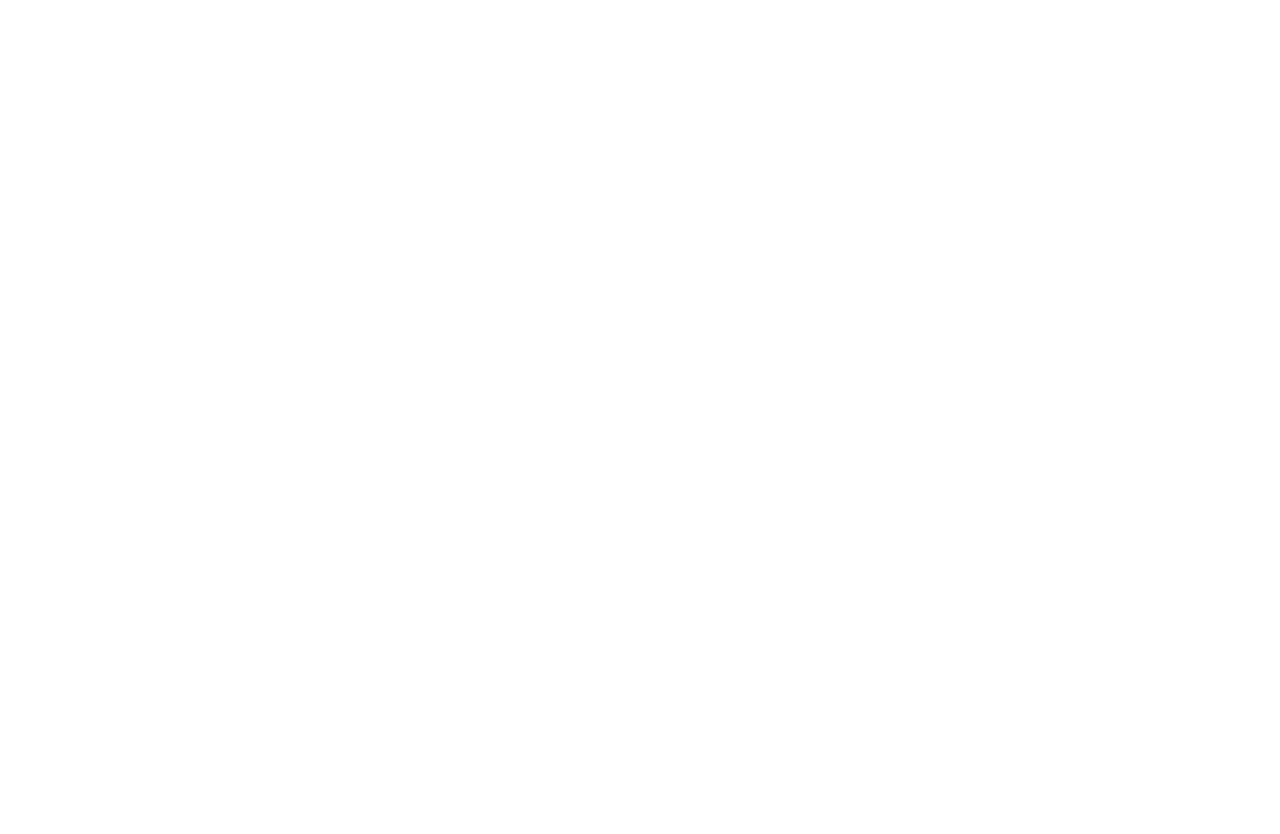
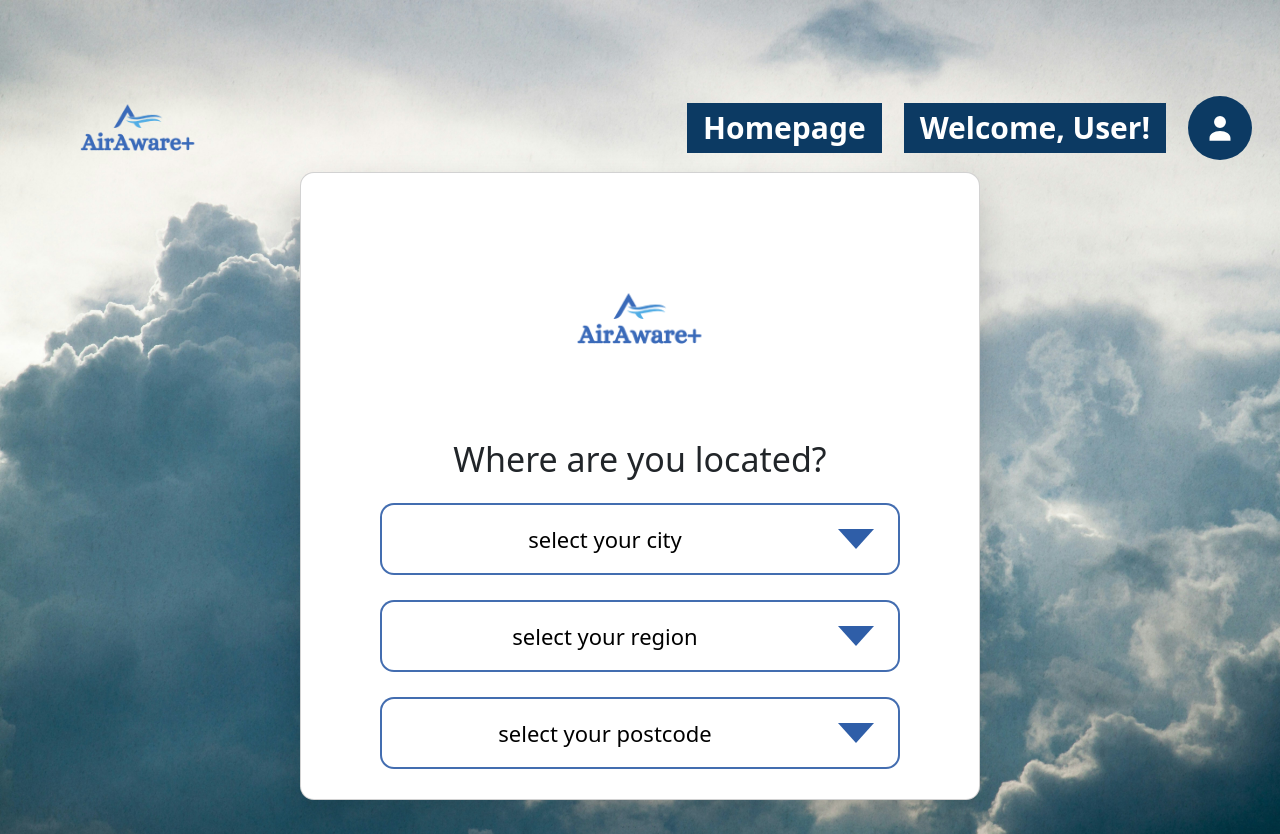
Before and after one commit to LeanneCodes/AirAware, a website: page public/location/location.html in a window 1280 px wide. Before the commit the page ends 800 px from the top, so only its background shows below. Drawn offline with nearby package versions, Linux system fonts and the light colour scheme; files that its build step writes are made by us from their sources; files whose address does not match are found by name.

Commit message:
location page done

```diff
--- a/public/location/location.html
+++ b/public/location/location.html
@@ -13,7 +13,7 @@
     crossorigin="anonymous"
   />
 
-  <link rel="stylesheet" href="./css/style.css" />
+  <link rel="stylesheet" href="style.css" />
 
   <script
     src="https://cdn.jsdelivr.net/npm/bootstrap@5.3.8/dist/js/bootstrap.bundle.min.js"
@@ -25,7 +25,57 @@
   <script src="./js/location.js" defer></script>
 </head>
 
-<body>
+<body class="page">
+  <nav class="nav">
 
+    <a class="navleft" href="../homepage/homepage.html" aria-label="AirAware Home">
+      <img class="brandlogo" src="../assets/logo-clear-bg.png" alt="AirAware+" />
+    </a>
+
+
+    <div class="navright">
+      <a class="chip" href="../homepage/homepage.html">Homepage</a> <!-- not sure abt href in here-->
+      <a class="chip" href="../homepage/homepage.html">Welcome, User!</a> <!-- not sure abt href in here-->
+
+      <a class="profile" href="../homepage/homepage.html"aria-label="Profile"> <!-- not sure abt href in here-->
+        <svg viewBox="0 0 24 24" aria-hidden="true">
+          <path
+            d="M12 12a4.2 4.2 0 1 0-4.2-4.2A4.2 4.2 0 0 0 12 12Zm0 2.2c-4.1 0-7.4 2.2-7.4 4.9V21h14.8v-1.9c0-2.7-3.3-4.9-7.4-4.9Z"
+          />
+        </svg>
+      </a>
+    </div>
+  </nav>
+
+  <main class="main">
+    <section class="card">
+      <img class="cardlogo" src="../assets/logo-clear-bg.png" alt="AirAware+" />
+
+  <div class="form-body">
+    <h2 class="question">Where are you located?</h2>
+
+    <form class="form">
+      <div class="field">
+        <select class="select" id="city" name="city">
+          <option value="" selected disabled>select your city</option>
+        </select>
+      </div>
+
+      <div class="field">
+        <select class="select" id="region" name="region">
+          <option value="" selected disabled>select your region</option>
+        </select>
+      </div>
+
+      <div class="field">
+        <select class="select" id="postcode" name="postcode">
+          <option value="" selected disabled>select your postcode</option>
+        </select>
+      </div>
+    </form>
+  </div>
+</section>
+
+  </main>
 </body>
 </html>
--- a/public/location/style.css
+++ b/public/location/style.css
@@ -0,0 +1,180 @@
+:root {
+  --blue: #2f5ea8;
+  --nav: #0c3a63;
+}
+
+* { box-sizing: border-box; }
+html, body { height: 100%; margin: 0; }
+
+
+.page {
+  min-height: 100vh;
+  display: flex;
+  align-items: center;
+  justify-content: center;
+  background: url("../assets/web-bg.jpg") center / cover no-repeat fixed;
+  font-family: system-ui, -apple-system, Segoe UI, Roboto, Arial, sans-serif;
+  overflow-x: hidden;
+  padding: 64px 0;
+}
+
+
+.nav {
+  position: fixed;
+  top: 0;
+  left: 0;
+  right: 0;
+
+  display: flex;
+  justify-content: space-between;
+  align-items: center;
+
+  padding: 18px 28px;
+  z-index: 10;
+}
+
+
+.navleft { display: flex; align-items: center; text-decoration: none; }
+.navright { display: flex; align-items: center; gap: 22px; }
+
+
+.brandlogo {
+  height: 220px;
+  width: auto;
+  display: block;
+}
+
+
+.chip {
+  display: inline-block;
+  background: var(--nav);
+  color: #fff;
+  font-weight: 700;
+  font-size: 30px;
+  padding: 10px 16px;
+  line-height: 1;
+  text-decoration: none;
+}
+
+.chip:hover { opacity: 0.9; }
+.chip:active { transform: translateY(1px); }
+
+
+.profile {
+  width: 64px;
+  height: 64px;
+  border-radius: 50%;
+  background: var(--nav);
+  display: grid;
+  place-items: center;
+  text-decoration: none;
+}
+
+.profile svg {
+  width: 34px;
+  height: 34px;
+  fill: #fff;
+}
+
+
+.main{
+  min-height: 100vh;
+  display: grid;
+  place-items: center;
+  padding: 170px 20px 70px;
+}
+
+.card{
+  width: min(680px, 88vw);
+  background:#fff;
+  border-radius:14px;
+  padding: 26px 44px 30px;
+  text-align:center;
+  box-shadow:0 18px 36px rgba(0,0,0,.18);
+}
+
+.card{
+  display: flex;
+  margin-top: 36 px;
+  flex-direction: column;
+  align-items: center;
+  text-align: center;
+  transform: translateY(36px)
+}
+
+
+
+.cardlogo {
+  width: 240px;
+  height: auto;
+  display: block;
+  margin-bottom: 14;
+}
+
+
+.question {
+  margin: 0 0 14px;
+  font-size: 34px;
+  font-weight: 500;
+  text-align: center
+
+}
+
+.form-body{
+  width:100%;
+  display:flex;
+  flex-direction:column;
+  align-items:center;
+  gap:10px;
+}
+
+.form {
+  width: min(520px, 100%);
+  margin: 0 auto;
+  display: grid;
+  gap: 25px;
+}
+
+
+.field { position: relative; }
+
+.select {
+  width: 100%;
+  height: 72px;
+  border-radius: 14px;
+  border: 2px solid rgba(47, 94, 168, 0.9);
+  background: #fff;
+  font-size: 22px;
+  text-align: center;
+  padding: 0 88px 0 18px;
+  outline: none;
+
+  appearance: none;
+  -webkit-appearance: none;
+  -moz-appearance: none;
+}
+
+
+.field::after {
+  content: "";
+  position: absolute;
+  right: 26px;
+  top: 50%;
+  transform: translateY(-50%);
+  width: 0; height: 0;
+  border-left: 18px solid transparent;
+  border-right: 18px solid transparent;
+  border-top: 20px solid var(--blue);
+  pointer-events: none;
+}
+
+
+@media (max-width: 820px) {
+  .brandlogo { height: 72px; }
+  .chip { font-size: 20px; padding: 8px 12px; }
+  .profile { width: 52px; height: 52px; }
+  .main { padding-top: 140px; }
+  .card { padding: 28px 18px 34px; }
+  .select { height: 70px; font-size: 18px; }
+  .cardlogo { width: 200px; }
+}
```
